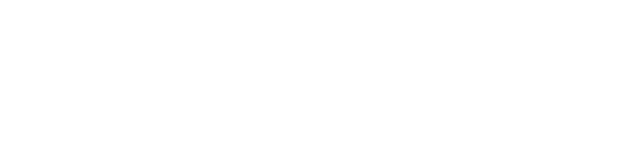
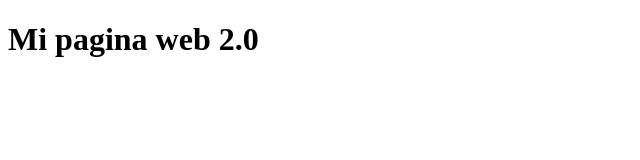
Before and after one commit to Jhonatan05ospino/miprimerrepositorio, a plain HTML site: page index.html in a window 1280 px wide. Shown: the whole page, without its empty margins (0-640 px from the left). Drawn offline with Linux system fonts and the light colour scheme.

Commit message:
Update index.html
agregamas el titulo de la pagina

```diff
--- a/index.html
+++ b/index.html
@@ -6,6 +6,6 @@
     <title>Mi pagiga web 2.0</title>
 </head>
 <body>
-
+    <h1>Mi pagina web 2.0</h1>
 </body>
 </html>
```
